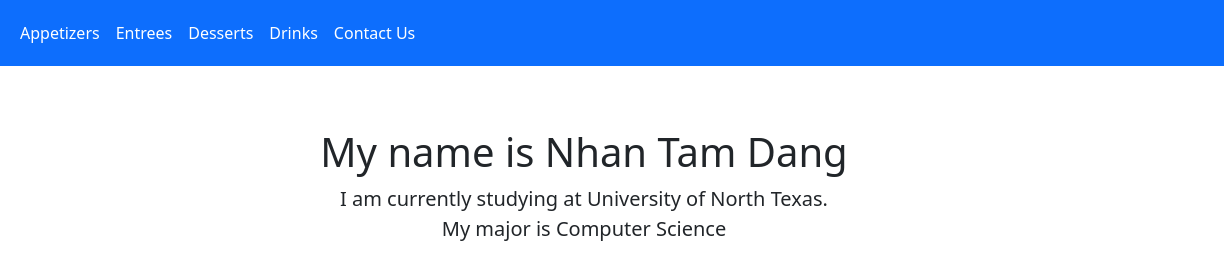
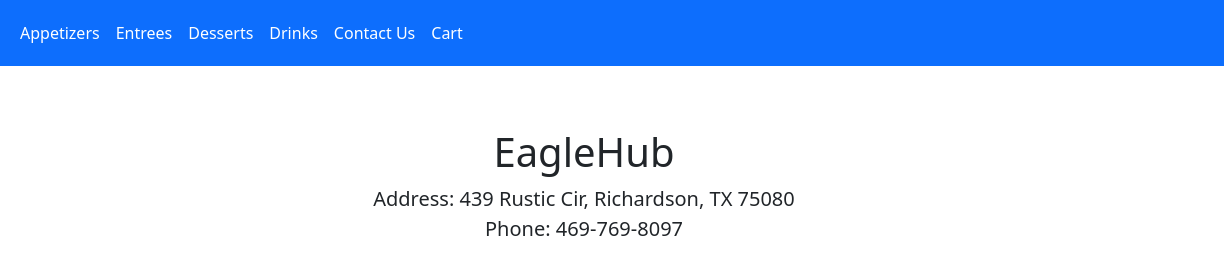
Before and after one commit to nhandang9594/Restaurant-Online-Website, a plain HTML site: page contactus.html in a window 1280 px wide. Shown: the full height of the page, 56-1280 px from the left. Drawn offline with Linux system fonts and the light colour scheme.

Commit message:
adding contact us

```diff
--- a/contactus.html
+++ b/contactus.html
@@ -9,6 +9,7 @@
     <title>EagleHub.com</title>
 
     <link rel="canonical" href="https://getbootstrap.com/docs/5.0/examples/starter-template/">
+
 
 
     <!-- Bootstrap core CSS -->
@@ -33,6 +34,7 @@
 
     <!-- Custom styles for this template -->
     <link href="main.css" rel="stylesheet">
+    <script src="main.js"></script>
   </head>
   <body>
 
@@ -66,6 +68,9 @@
         <li class="nav-item">
           <a class="nav-link active" aria-current="page" href="contactus.html">Contact Us</a>
         </li>
+        <li class="nav-item">
+          <a class="nav-link active" aria-current="page" href="cart.html">Cart</a>
+        </li>
         <!--
         <li class="nav-item">
           <a class="nav-link disabled" href="#" tabindex="-1" aria-disabled="true">Disabled</a>
@@ -93,8 +98,8 @@
 <main class="container">
 
   <div class="starter-template text-center py-5 px-3">
-    <h1>My name is Nhan Tam Dang</h1>
-    <p class="lead">I am currently studying at University of North Texas.<br> My major is Computer Science</p>
+    <h1>EagleHub</h1>
+    <p class="lead">Address: 439 Rustic Cir, Richardson, TX 75080<br>Phone: 469-769-8097</p>
   </div>
 </main><!-- /.container -->
 
```
Also changed, not shown: index.html (+1 -1 lines).
